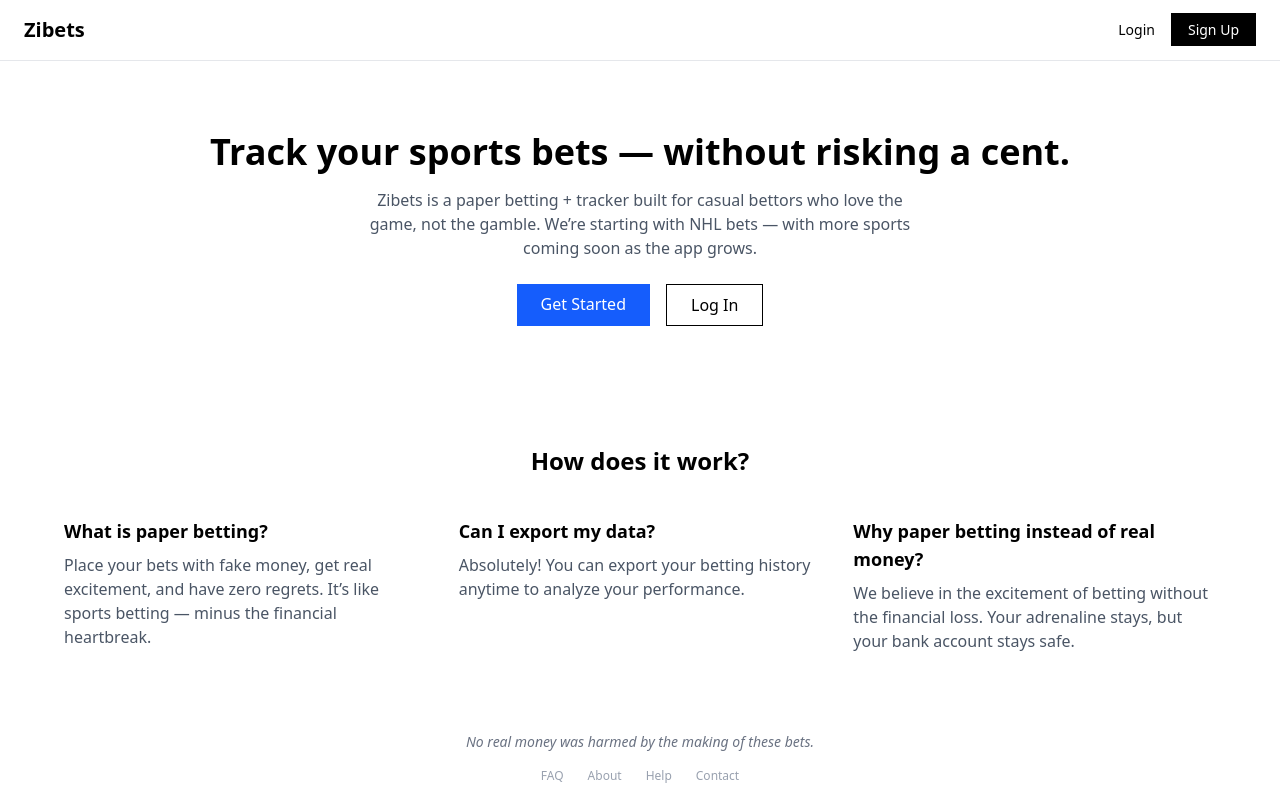
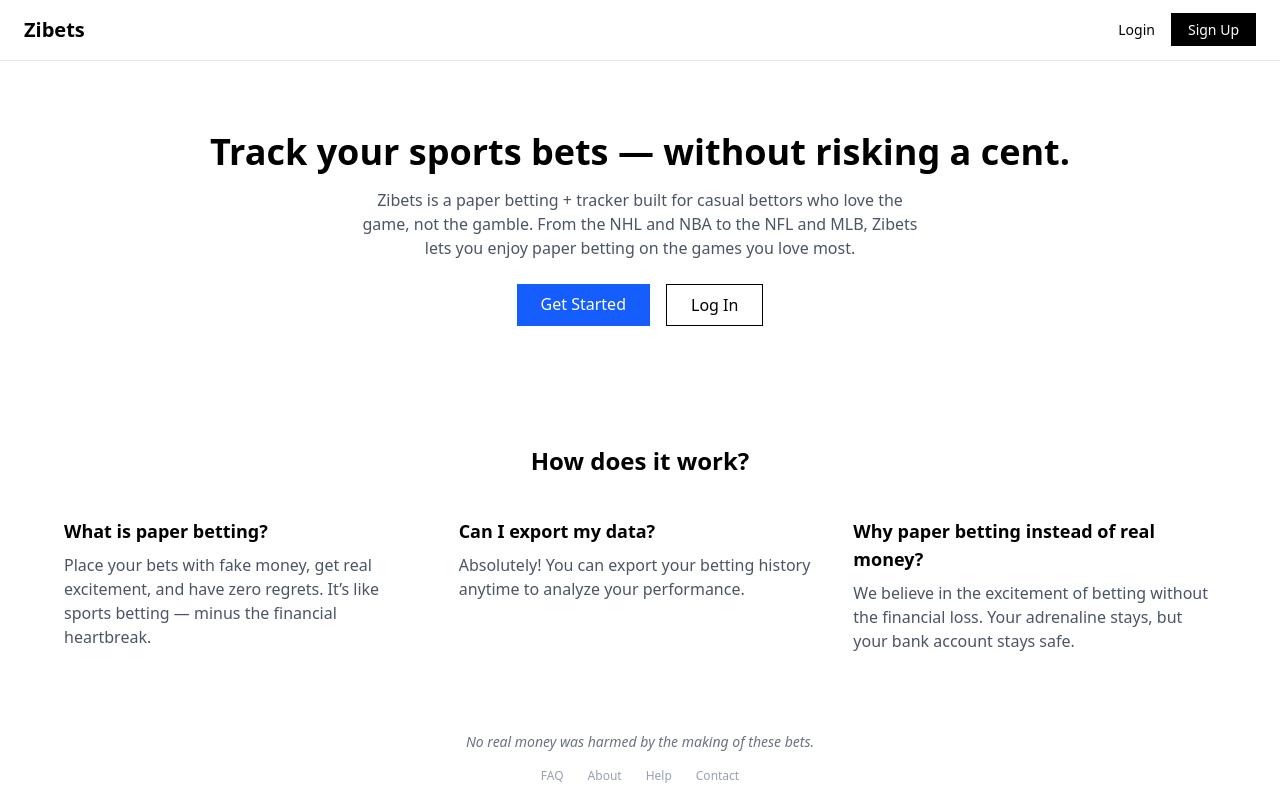
Before and after one commit to zipage/zibets_official-v2, a React (Vite) app: page /home in a window 1280 px wide. Built offline with nearby package versions, Linux system fonts and the light colour scheme; no server answers.

Commit message:
change from 'only nhl' to 'all your favourite sports' wording in the home page

```diff
--- a/src/components/Home.jsx
+++ b/src/components/Home.jsx
@@ -49,7 +49,7 @@ function Home() {
       {/* Hero Section */}
       <header className="text-center px-6 py-10">
         <h2 className="text-3xl sm:text-4xl font-bold mb-4">Track your sports bets — without risking a cent.</h2>
-        <p className="text-gray-600 max-w-xl mx-auto mb-6">Zibets is a paper betting + tracker built for casual bettors who love the game, not the gamble. We’re starting with NHL bets — with more sports coming soon as the app grows.</p>
+        <p className="text-gray-600 max-w-xl mx-auto mb-6">Zibets is a paper betting + tracker built for casual bettors who love the game, not the gamble. From the NHL and NBA to the NFL and MLB, Zibets lets you enjoy paper betting on the games you love most.</p>
         <div className="flex justify-center gap-4">
           <Link to="/signup" className="bg-blue-600 text-white px-6 py-2 font-medium hover:bg-blue-700 transition">Get Started</Link>
           <Link to="/login" className="border border-black px-6 py-2 font-medium hover:bg-gray-100 transition">Log In</Link>
```
